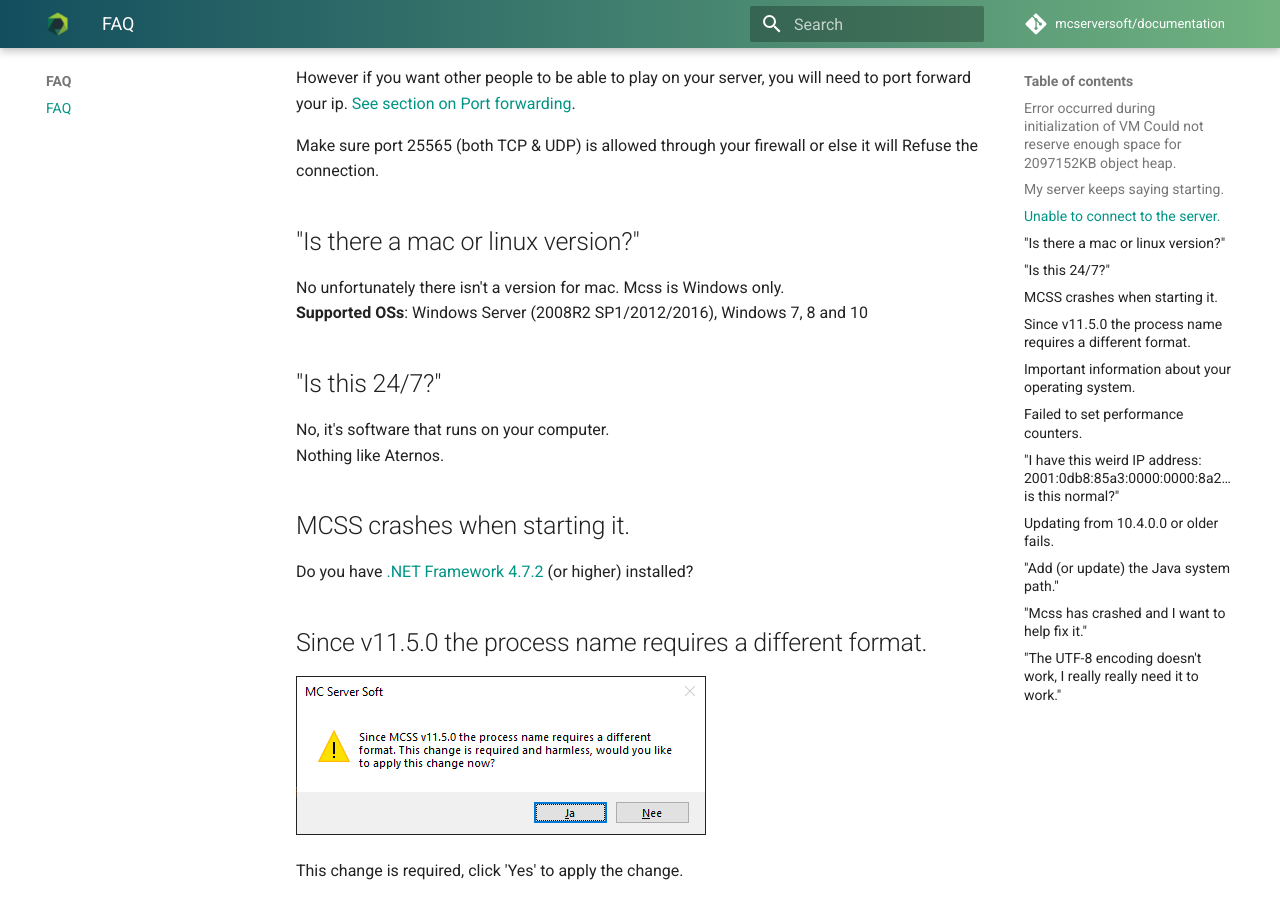
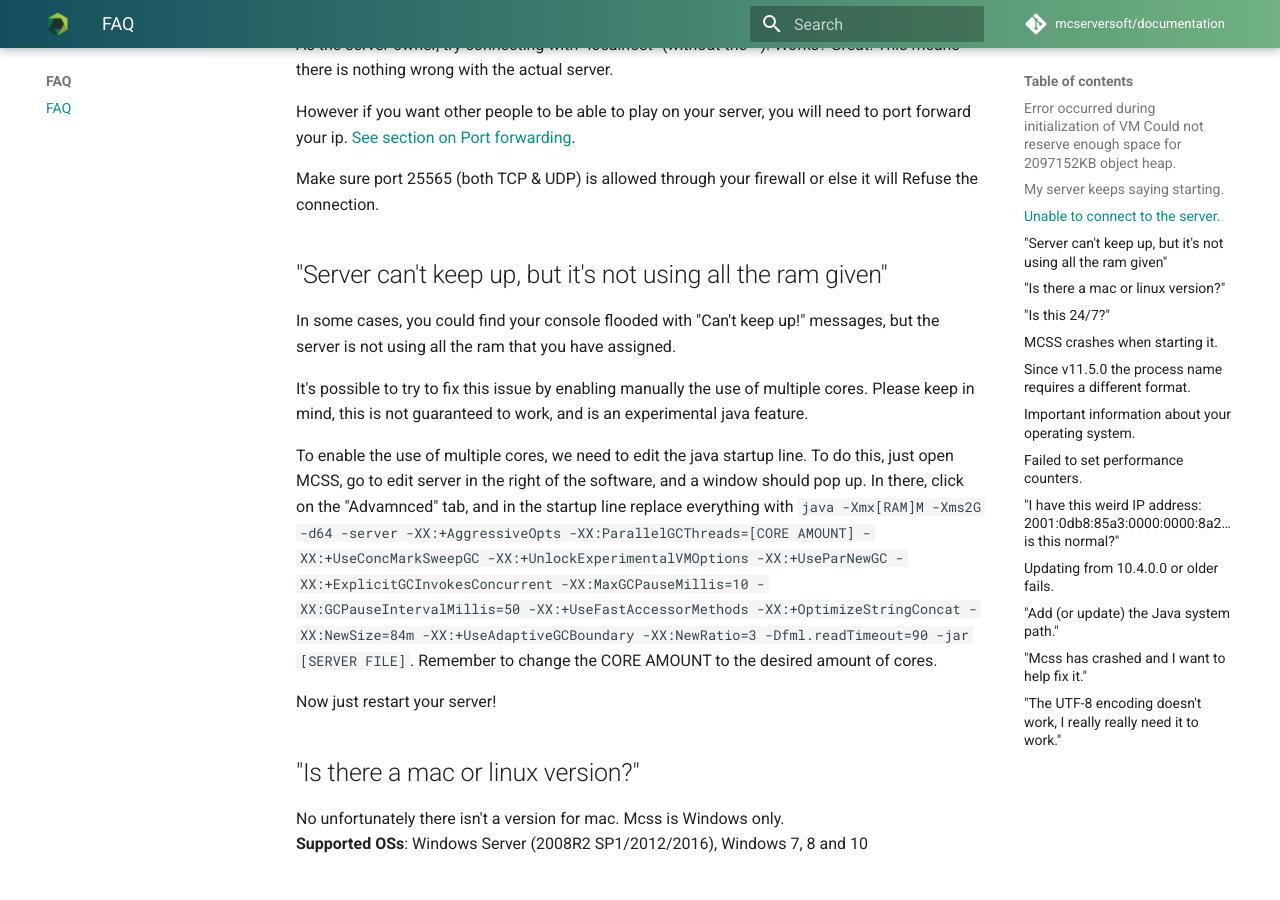
Before and after one commit to mcserversoft/documentation, an MkDocs documentation site: the page built from docs/faq.md, in a window 1280 px wide and 900 px high, scrolled down 1407 px. Built offline with MkDocs 1.6.1 and Material for MkDocs 9.7.7, drawn with Linux system fonts in a browser that asks for light colours; comment, search, counter and statistics services are not loaded; some of the changed text lies outside the part shown.

Commit message:
Added experimental multicore via java args

````diff
--- a/docs/faq.md
+++ b/docs/faq.md
@@ -5,6 +5,7 @@
 *   [Error occurred during initialization of VM Could not reserve enough space for 2097152KB object heap.](#error-occurred-during-initialization-of-vm)
 *   [My server keeps saying starting.](#server-keeps-saying-starting)
 *   [Unable to connect to the server.](#unable-to-connect-to-the-server)
+*   [Server can't keep up, but it's not using all the ram given](#multicore)
 *   [Is there a mac or linux version?](#is-there-a-mac-version)
 *   [Is this 24/7?](#is-this-24-7)
 *   [MCSS crashes when starting it.](#mcss-crashes-when-starting-it)
@@ -16,6 +17,7 @@
 *   [Add (or update) the Java system path.](#add-update-java-path)
 *   [Mcss has crashed and I want to help fix it.](#crashed-help-dev)
 *   [The UTF-8 encoding doesn't work, I *really really* need it to work.](#utf-8)
+
 
 
 <a name="error-occurred-during-initialization-of-vm"></a>
@@ -48,6 +50,19 @@
 [See section on Port forwarding](https://mcserversoft.github.io/documentation/port-forwarding).
 
 Make sure port 25565 (both TCP & UDP) is allowed through your firewall or else it will Refuse the connection.
+
+
+<a name="multicore"></a>
+## "Server can't keep up, but it's not using all the ram given"
+
+In some cases, you could find your console flooded with "Can't keep up!" messages, but the server is not using all the ram that you have assigned.
+
+It's possible to try to fix this issue by enabling manually the use of multiple cores. Please keep in mind, this is not guaranteed to work, and is an experimental java feature.
+
+To enable the use of multiple cores, we need to edit the java startup line. To do this, just open MCSS, go to edit server in the right of the software, and a window should pop up. In there, click on the "Advamnced" tab, and in the startup line replace everything with ```java -Xmx[RAM]M -Xms2G -d64 -server -XX:+AggressiveOpts -XX:ParallelGCThreads=[CORE AMOUNT] -XX:+UseConcMarkSweepGC -XX:+UnlockExperimentalVMOptions -XX:+UseParNewGC -XX:+ExplicitGCInvokesConcurrent -XX:MaxGCPauseMillis=10 -XX:GCPauseIntervalMillis=50 -XX:+UseFastAccessorMethods -XX:+OptimizeStringConcat -XX:NewSize=84m -XX:+UseAdaptiveGCBoundary -XX:NewRatio=3 -Dfml.readTimeout=90 -jar [SERVER FILE]```. Remember to change the CORE AMOUNT to the desired amount of cores.
+
+Now just restart your server!
+
 
 <a name="is-there-a-mac-version"></a>
 ## "Is there a mac or linux version?"
````
